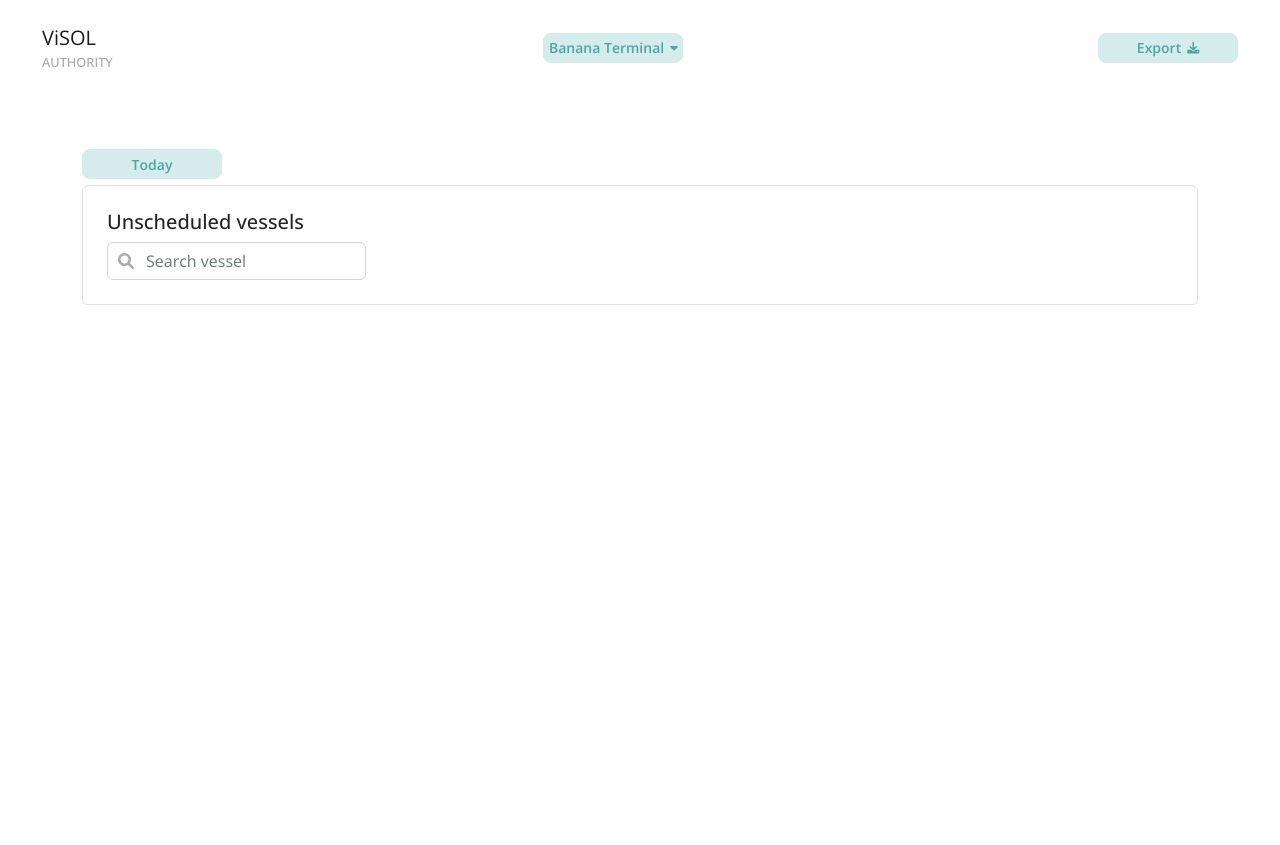
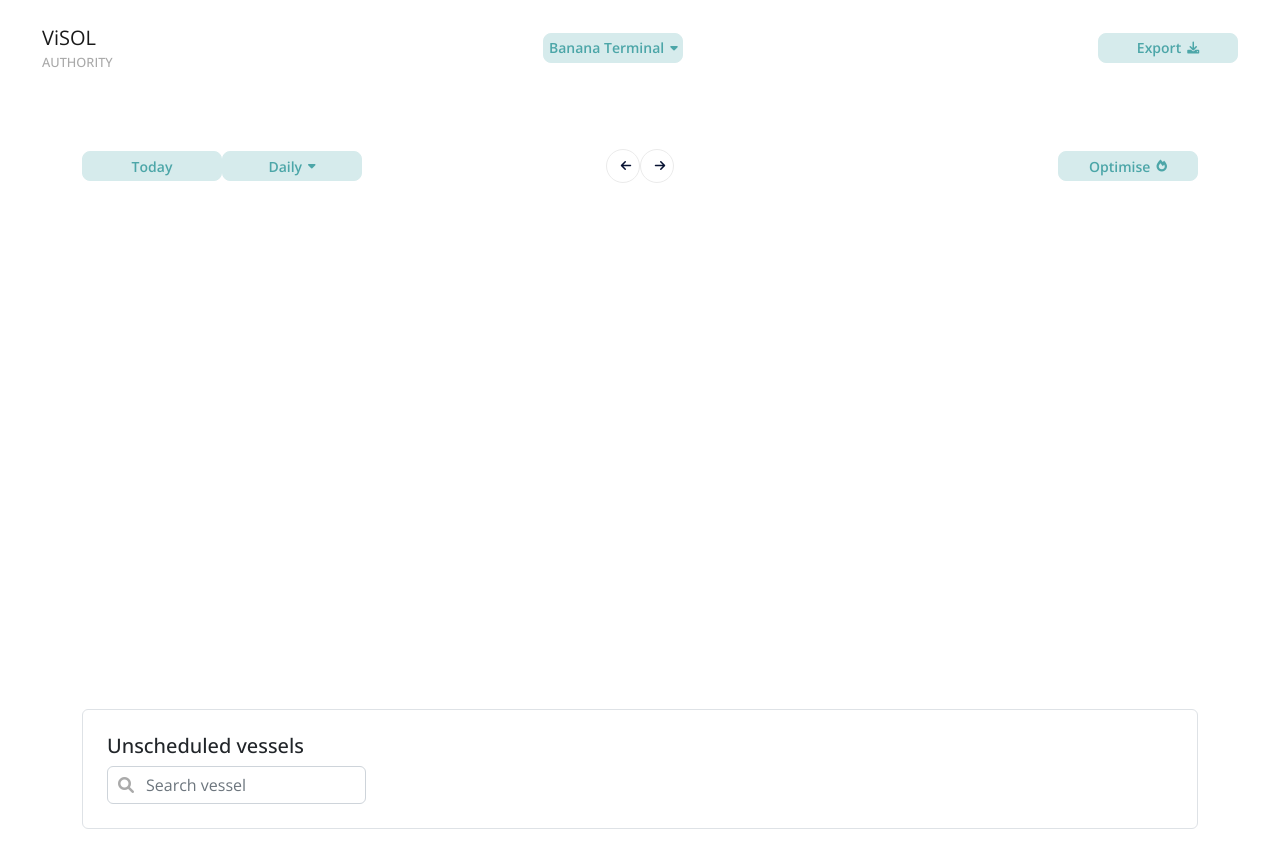
Before and after one commit to MikiVanousek/visol, a website with bundled scripts: page src/main/webapp/port_authority.html in a window 1280 px wide. Before the commit the page ends 800 px from the top, so only its background shows below. Built offline with nearby package versions, Linux system fonts and the light colour scheme.

Commit message:
:lipstick: adding components

```diff
--- a/src/main/webapp/script/components/icon-plain.js
+++ b/src/main/webapp/script/components/icon-plain.js
@@ -1,4 +1,9 @@
 class IconPlain extends HTMLElement {
+  static VIEW = {
+    default: "default",
+    button: "button"
+  }
+
   constructor() {
     super();
   }
--- a/src/main/webapp/script/components/planner-schedule.js
+++ b/src/main/webapp/script/components/planner-schedule.js
@@ -1,6 +1,9 @@
 import FullButton from "./full-button.js";
+import IconCircle from "./icon-circle.js";
 
 class PlannerSchedule extends HTMLElement {
+  static viewDropdownTag = "chooseView";
+
   constructor() {
     super();
   }
@@ -10,10 +13,41 @@ class PlannerSchedule extends HTMLElement {
     <div class="container-md">
         <div class="planner">
             <div class="planner-header">
-                <full-button view="${FullButton.VIEW.secondary}">Today</full-button>
+                <div class="planner-header-sub">
+                  <div class="planner-header-sub-in">
+                    <full-button view="${FullButton.VIEW.secondary}">Today</full-button>
+                    <drop-down name="${(PlannerSchedule.viewDropdownTag)}" id="${(PlannerSchedule.viewDropdownTag)}"></drop-down>
+                  </div>
+                </div>
+                <div class="planner-header-sub">
+                    <icon-cirle name="arrow-left" view="${IconCircle.VIEW.default}"></icon-cirle>
+                    <icon-cirle name="arrow-right" view="${IconCircle.VIEW.default}"></icon-cirle>
+                </div>
+                <div class="planner-header-sub">
+                  <div class="planner-header-sub-in">
+                    <full-button view="${FullButton.VIEW.secondary}" icon="fire">Optimise</full-button>
+                  </div>
+                </div>
             </div>
         </div>
     </div>`
+
+    this.addData()
+  }
+
+  addData() {
+    const dropDown = document.getElementById(PlannerSchedule.viewDropdownTag);
+    dropDown.data = {
+      daily: "Daily",
+      weekly: "Week",
+    };
+    dropDown.active = dropDown.data.daily;
+    dropDown.callBack = this.changeView
+    dropDown.render();
+  }
+
+  changeView(newVal) {
+    console.log(newVal)
   }
 }
 
--- a/src/main/webapp/styles/components/icon-plain.sass
+++ b/src/main/webapp/styles/components/icon-plain.sass
@@ -1,3 +1,6 @@
 icon-plain
 	font-size: 12px
 	padding-left: $base-spacing
+
+	&.view-button
+	// tbd
--- a/src/main/webapp/styles/components/planner.sass
+++ b/src/main/webapp/styles/components/planner.sass
@@ -14,10 +14,27 @@ $current-color: #59CAA1
 .planner
 	+relative
 	+flex(flex-start, flex-start)
-	max-height: 73vh
+	min-height: 73vh
 	overflow: scroll
 	margin: 0 auto $base-spacing
 	padding-top: $berth-header-height
+
+	&-header
+		+flex(center)
+		width: 100%
+
+		&-sub
+			+flex(center)
+			flex: 1
+
+			&-in
+				+flex(center)
+
+			&:first-child > &-in
+				margin-right: auto
+
+			&:last-child > &-in
+				margin-left: auto
 
 	&-current
 		$dot-size: 16px
```
Also changed, not shown: src/main/webapp/index.css.
